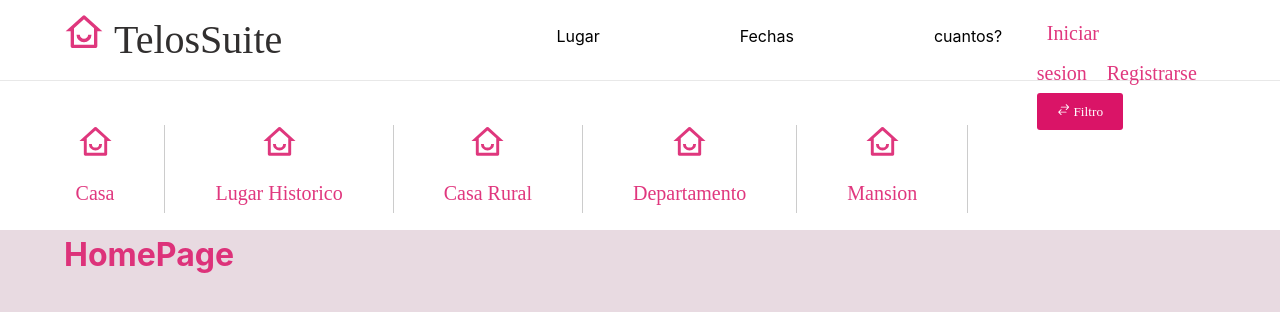
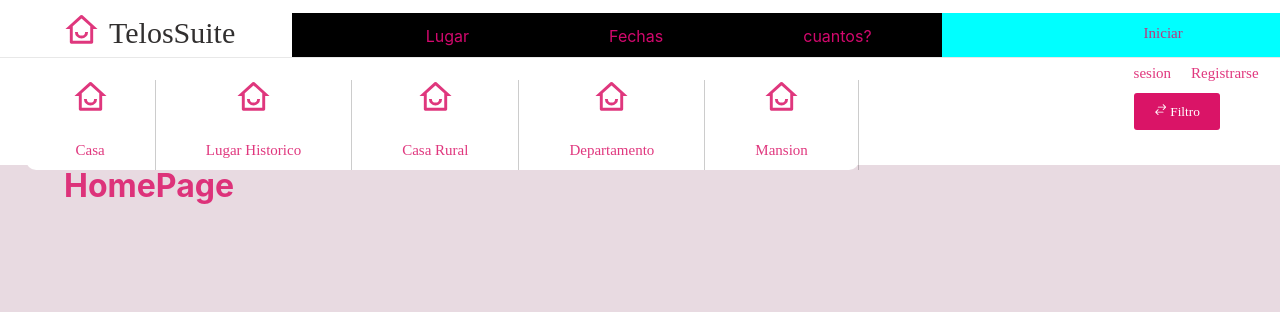
Before and after one commit to crexpo20/TelosSuite, a React (Create React App) app in the folder frontend/: page / in a window 1280 px wide. Shown: the top 312 px of the page. Built offline with nearby package versions, Linux system fonts and the light colour scheme.

Commit message:
arreglo nav

```diff
--- a/frontend/src/App.css
+++ b/frontend/src/App.css
@@ -5,11 +5,11 @@
 }
 ul{
   position: absolute;
-  top:15%;
+  top:10%;
   left: 2%;
   background: #fff;
   margin: 0;
-  padding: 5px 0;
+  padding: 0px 0;
   border-radius: 10px;
   display: flex;
 }
@@ -37,7 +37,7 @@ header{
 
 
 
-  height: 230px;
+  height: 165px;
   background-color: #ffffff;;
 }
 /* TelosSuite */
@@ -49,7 +49,7 @@ h1{
     left: 5%;
     padding-right: 5%;
     margin: 0;
-    padding: 5px 0;
+    padding: 1px 0;
     border-radius: 10px;
     display: flex;
 
@@ -88,7 +88,7 @@ font-weight: 400;
 font-size: 40px;
 line-height: 40px;
 text-decoration: none;
-color: rgba(218, 20, 103, 0.85);
+color: rgba(15, 13, 14, 0.85);
 }
 /*letras login , registro*/
 a{
@@ -99,7 +99,7 @@ a{
   font-family: 'JejuMyeongjo';
   font-style: normal;
   font-weight: 100;
-  font-size: 20px;
+  font-size: 15px;
   line-height: 40px;
   text-decoration: none;
   color: rgba(218, 20, 103, 0.85);
@@ -208,8 +208,10 @@ h4{
 #buscador{
   padding-top: 1%;
   padding-left: 5%;
-  width: 33%;
+  width: 55%;
   display: flex;
+  background-color: #000;
+  color: #d2086d;
 
 }
 
@@ -221,10 +223,12 @@ h4{
   list-style: none;
   box-shadow: #000;
   }
-
+/*letras logo*/
 #TelosSuite{
   font-family: 'JejuMyeongjo';
-  font-size: 40px;
+
+  font-size: 30px;
+  padding-top: 10px;
   color: rgba(13, 10, 11, 0.85);
   }
 #head{
@@ -236,11 +240,10 @@ h4{
 #head-izq{
   width: 33%;
   padding-left: 5%;
-
+  display: flex;
 }
-#logo-principal{
-  font-size: 40px;
-  padding-top: 10px;
+#logoP{
+  font-size: 35px;
   color: rgba(218, 20, 103, 0.85);
 }
 #logo-nav{
@@ -250,6 +253,7 @@ h4{
     justify-content: end;
     width: 33%;
     padding-left: 15%;
+    background-color: aqua;
 }
 
 #nav{
--- a/frontend/src/components/NavBar.js
+++ b/frontend/src/components/NavBar.js
@@ -27,11 +27,13 @@ class Navbar extends Component{
         <header>
             <div id='head'>
                <div id='head-izq'>
+                  <div id = "logoT">
+                  <i id='logoP'><RiHomeSmileLine/></i>
+                  </div>
 
-
-                    <i id='logo-principal'><RiHomeSmileLine/></i>
-                    <Link id="TelosSuite" to='/'>TelosSuite</Link>
-
+                  <div id = 'logoL'>
+                  <a id="TelosSuite">TelosSuite</a>
+                  </div>
 
 
                </div>
--- a/frontend/src/components/navBarCli.js
+++ b/frontend/src/components/navBarCli.js
@@ -7,11 +7,17 @@ class NavbarCli extends Component{
         <>
          <header>
             <div id='head'>
-               <div id='head-izq'>
-                    <i id='logo-principal'><RiHomeSmileLine/></i>
-                    <Link id="TelosSuite" to='/'>TelosSuite</Link>
+            <div id='head-izq'>
+                  <div id = "logoT">
+                  <i id='logoP'><RiHomeSmileLine/></i>
+                  </div>
+
+                  <div id = 'logoL'>
+                  <a id="TelosSuite">TelosSuite</a>
+                  </div>
+
+
                </div>
-
                <div id='buscador'>
                </div>
 
```
